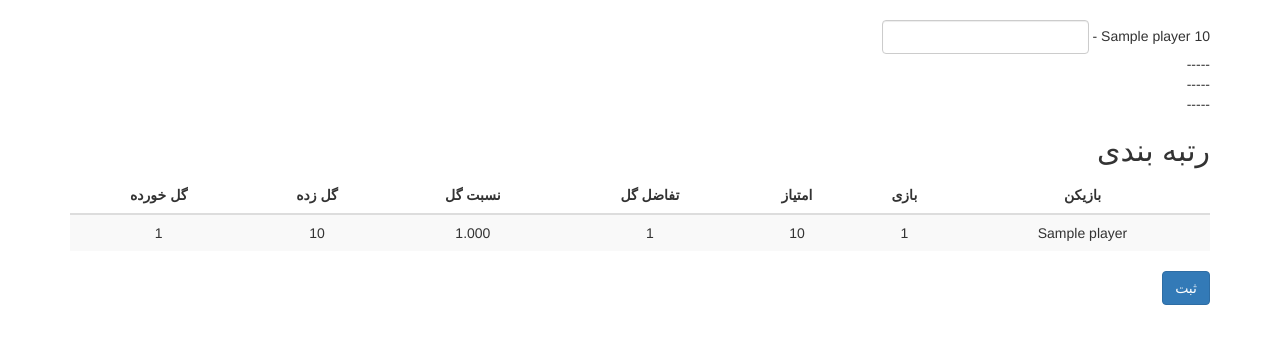
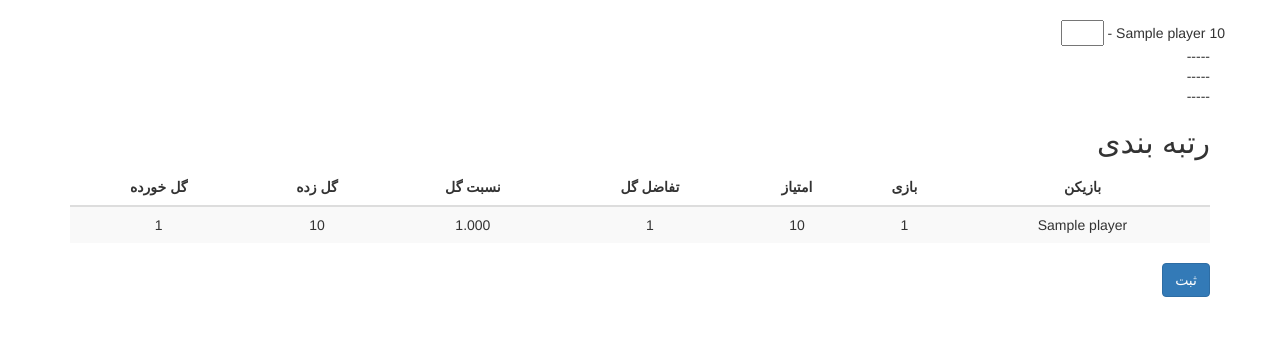
Before and after one commit to Kianoosh76/ttgcup, a Django app: page /fixtures/group/1/ in a window 1280 px wide. Shown: the part 52-396 px from the top of the page. Run offline with Django 3.2, Linux system fonts and the light colour scheme; tables that the repository leaves empty hold one stand-in row (values such as "Sample post"); data that the repository does not hold is empty; some libraries are stand-ins or nearby versions.

Commit message:
khoshgel

```diff
--- a/fixture/templates/fixture/fixtures.html
+++ b/fixture/templates/fixture/fixtures.html
@@ -10,7 +10,7 @@
     <link rel="stylesheet" href="//cdn.rawgit.com/morteza/bootstrap-rtl/v3.3.4/dist/css/bootstrap-rtl.min.css">
     <script src="https://ajax.googleapis.com/ajax/libs/jquery/1.12.4/jquery.min.js"></script>
     <style>
-        th{
+        th {
             text-align: center;
         }
     </style>
@@ -41,10 +41,11 @@
         {% for fixtures in fixture_set %}
             {% csrf_token %}
             {% for fixture in fixtures %}
+                <div class="row">
                     {% with player1=fixture.player1 %}
                         {{ player1.player }}
                         {% if player1.score is None %}
-                        <input type="text" name="score-{{ fixture.id }}-1" class="form-control">
+                            <input type="text" name="score-{{ fixture.id }}-1" size="2">
                         {% else %}
                             {{ player1.score }}
                         {% endif %}
@@ -52,13 +53,14 @@
                     -
                     {% with player2=fixture.player2 %}
                         {% if player2.score is None %}
-                        <input type="text" name="score-{{ fixture.id }}-2" class="form-control">
+                            <input type="text" name="score-{{ fixture.id }}-2" size="2">
                         {% else %}
                             {{ player2.score }}
                         {% endif %}
                         {{ player2.player }}
                     {% endwith %}
                     <br>
+                </div>
             {% endfor %}
             -----<br>
         {% endfor %}
```
Lines whose indentation alone changed are shown as unchanged.
